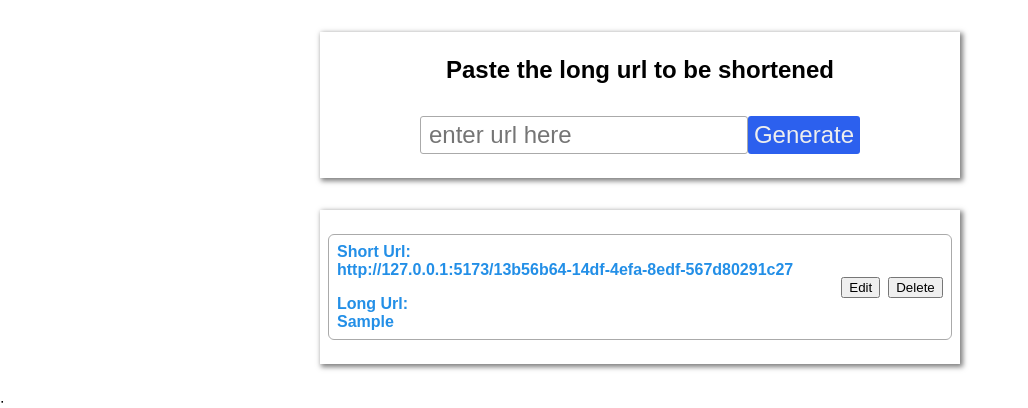
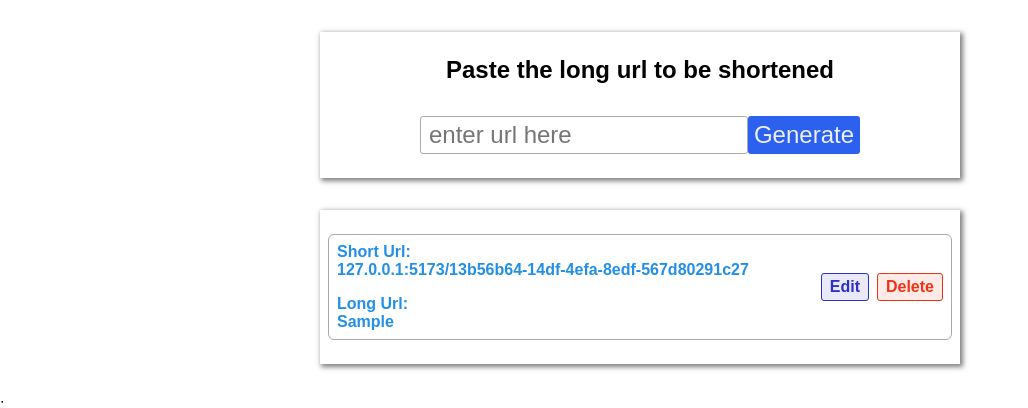
Before and after one commit to sadman59m/url-shortener, a React (Vite) app: page / in a window 1280 px wide. Both pictures are taken after typing "Sample" into the empty fields and a click on the button "Generate". Shown: the top 408 px of the page, without its empty margins (0-1028 px from the left). Built offline with nearby package versions, Linux system fonts and the light colour scheme.

Commit message:
redirect url reatuer and new stylings to buttons

```diff
--- a/src/components/EditUrlForm.jsx
+++ b/src/components/EditUrlForm.jsx
@@ -2,8 +2,9 @@
 /* eslint-disable no-unused-vars */
 import { useRef } from "react";
 import { useDispatch } from "react-redux";
+import { urlItemActions } from "../store/url-slice";
+
 import classes from "./EditUrlForm.module.css";
-import { urlItemActions } from "../store/url-slice";
 
 const EditUrlForm = (props) => {
   const dispatch = useDispatch();
@@ -21,7 +22,7 @@ const EditUrlForm = (props) => {
   };
   return (
     <form className={classes["edit-form"]} onSubmit={handleEditedUrlSubmit}>
-      <div>
+      <div className={classes["form-control"]}>
         <input
           type="text"
           defaultValue={props.urlItems.longUrl}
@@ -30,8 +31,10 @@ const EditUrlForm = (props) => {
         />
       </div>
       <div className={classes.action}>
-        <button>update</button>
-        <button onClick={props.onClose}>cancel</button>
+        <button className={classes.update}>update</button>
+        <button className={classes.cancel} onClick={props.onClose}>
+          cancel
+        </button>
       </div>
     </form>
   );
--- a/src/components/EditUrlForm.module.css
+++ b/src/components/EditUrlForm.module.css
@@ -1,15 +1,60 @@
 .edit-form {
   display: flex;
+  flex-direction: column;
   gap: 1rem;
   margin: 0.5rem 0.5rem;
 }
 
+.form-control input {
+  font-size: 1.3rem;
+  padding: 0.25rem 0.5rem;
+  width: 100%;
+}
+
 .action {
   display: flex;
+  flex-wrap: wrap;
+  /* justify-content: flex-end; */
+  margin-left: auto;
   gap: 0.5rem;
-  flex-wrap: wrap;
 }
 
 .action button {
   cursor: pointer;
+  font-size: 1.1rem;
+  padding: 0.25rem 0.5rem;
+  font-weight: 600;
 }
+
+.action .update {
+  color: rgb(47, 47, 206);
+  border: 1px solid rgb(47, 47, 206);
+  background-color: rgba(47, 47, 206, 0.1);
+  border-radius: 3px;
+  text-align: center;
+  transition: all 300ms ease;
+}
+
+.action .update:hover {
+  color: white;
+  background-color: rgb(47, 47, 206);
+}
+
+.action .cancel {
+  background: transparent;
+  border: 1px solid #555;
+  color: #555;
+  border-radius: 3px;
+  transition: all 300ms ease;
+}
+
+.action .cancel:hover {
+  color: #333;
+  background: #ccc;
+}
+
+@media (min-width: 500px) {
+  .edit-form {
+    flex-direction: row;
+  }
+}
--- a/src/components/ListItems.jsx
+++ b/src/components/ListItems.jsx
@@ -11,8 +11,11 @@ const UrlsList = (props) => {
   const [isEditing, setIsEditing] = useState(false);
 
   const handleVisitUrl = () => {
-    const url = "http://" + props.urlItems.longUrl;
-    window.open(url, "_blank");
+    let longUrl = props.urlItems.longUrl;
+    if (!longUrl.includes("https")) {
+      longUrl = "https://" + longUrl;
+    }
+    window.open(longUrl, "_blank");
   };
 
   const handleEditUrl = () => {
@@ -52,8 +55,12 @@ const UrlsList = (props) => {
       </div>
       {!isEditing && (
         <div className={classes.action}>
-          <button onClick={handleEditUrl}>Edit</button>
-          <button onClick={handleDeleteUrlItem}>Delete</button>
+          <button className={classes.edit} onClick={handleEditUrl}>
+            Edit
+          </button>
+          <button className={classes.delete} onClick={handleDeleteUrlItem}>
+            Delete
+          </button>
         </div>
       )}
     </li>
--- a/src/components/ListItems.module.css
+++ b/src/components/ListItems.module.css
@@ -1,7 +1,7 @@
 .url-list-items {
   display: flex;
   flex-direction: row;
-  justify-content: flex-start;
+  justify-content: space-between;
   align-items: center;
   margin: 0;
   border: 1px solid #aaa;
@@ -40,6 +40,39 @@
 
 .action button {
   cursor: pointer;
+  border: none;
+  background: transparent;
+  font-size: 1rem;
+  padding: 0.25rem 0.5rem;
+  font-weight: 700;
+}
+
+.action .edit {
+  color: rgb(47, 47, 206);
+  border: 1px solid rgb(47, 47, 206);
+  background-color: rgba(47, 47, 206, 0.1);
+  border-radius: 3px;
+  text-align: center;
+  transition: all 300ms ease;
+}
+
+.action .edit:hover {
+  color: white;
+  background-color: rgb(47, 47, 206);
+}
+
+.action .delete {
+  color: rgb(238, 52, 20);
+  border: 1px solid rgb(238, 52, 20);
+  background: rgba(238, 52, 20, 0.1);
+  border-radius: 3px;
+  text-align: center;
+  transition: all 300ms ease;
+}
+
+.action .delete:hover {
+  color: white;
+  background-color: rgb(238, 52, 20);
 }
 
 @media (min-width: 500px) {
--- a/src/components/NewUrlForm.jsx
+++ b/src/components/NewUrlForm.jsx
@@ -19,7 +19,7 @@ const NewForm = () => {
     }
     const uuid = uuidv4();
     const newUrlItem = {
-      shortUrl: "http://127.0.0.1:5173/" + uuid,
+      shortUrl: "127.0.0.1:5173/" + uuid,
       longUrl: enteredLongUrl,
       id: uuid,
     };
--- a/src/pages/ErrorPage.jsx
+++ b/src/pages/ErrorPage.jsx
@@ -1,14 +1,21 @@
-import { useRouteError } from "react-router-dom";
+import { useRouteError, Link } from "react-router-dom";
+
+import classes from "./ErrorPage.module.css";
 
 import Card from "../components/UI/Card";
 
 const ErrorPage = () => {
   const error = useRouteError();
-  const message = JSON.parse(error.data).message;
-  console.log(message);
+  let message1, message2;
+  if (error) {
+    message1 = JSON.parse(error.data).message1;
+    message2 = JSON.parse(error.data).message2;
+  }
   return (
-    <Card>
-      <h1>{message}</h1>
+    <Card className={classes.errorModule}>
+      <h1>{message1}</h1>
+      <p>{message2}</p>
+      <Link to="/">Go Back</Link>
     </Card>
   );
 };
--- /dev/null
+++ b/src/pages/ErrorPage.module.css
@@ -0,0 +1,6 @@
+.errorModule {
+  width: 90%;
+  max-width: 40rem;
+  margin: 5rem auto;
+  text-align: center;
+}
--- a/src/pages/UrlManager.jsx
+++ b/src/pages/UrlManager.jsx
@@ -1,17 +1,17 @@
 /* eslint-disable no-unused-vars */
-import { useRouteError, useRouteLoaderData } from "react-router-dom";
+import { useRouteLoaderData } from "react-router-dom";
 import { useSelector } from "react-redux";
+import { useEffect } from "react";
 
 const UrlManager = () => {
   const urlItem = useRouteLoaderData("url-item");
-  console.log(urlItem);
-  const errorData = useRouteError();
-  console.log(errorData);
-  return (
-    <>
-      <h1>Url Manager Page</h1>
-    </>
-  );
+  let longUrl = urlItem.longUrl;
+  if (!longUrl.includes("https")) {
+    longUrl = "https://" + longUrl;
+  }
+  useEffect(() => {
+    window.location.href = longUrl;
+  }, [longUrl]);
 };
 
 export default UrlManager;
@@ -24,7 +24,10 @@ export const loader = ({ params, request }) => {
     return urlItem;
   } else {
     throw new Response(
-      JSON.stringify({ message: "Someting went wrong. ShortUrl not found!" })
+      JSON.stringify({
+        message1: "Someting went wrong",
+        message2: "Short Url not found!",
+      })
     );
   }
 };
```
